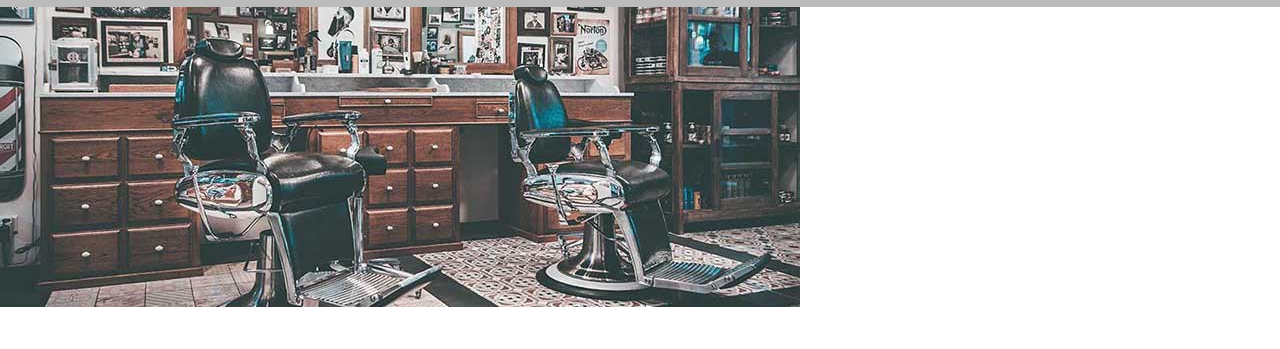
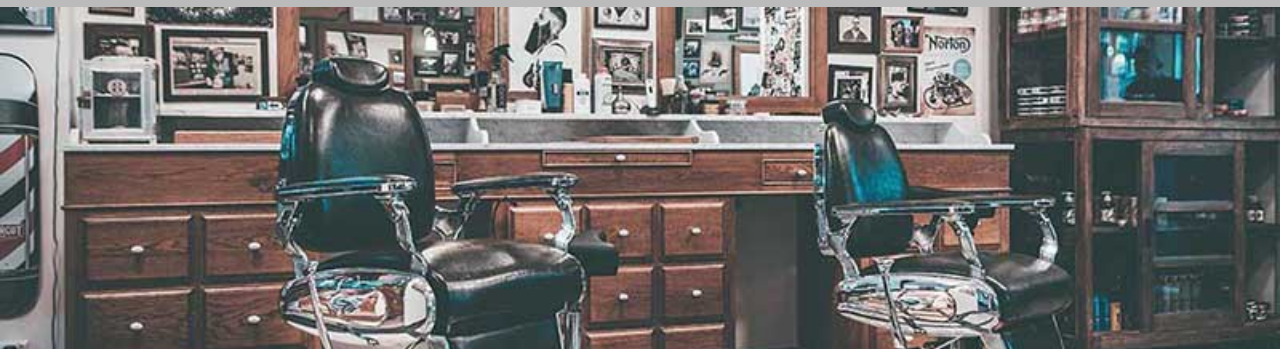
Before and after one commit to NikollasEdu/barbearia_alura_pt2, a plain HTML site: page index.html in a window 1280 px wide. Shown: the part 286-635 px from the top of the page. Drawn offline with Linux system fonts and the light colour scheme.

Commit message:
Update style.css

```diff
--- a/style.css
+++ b/style.css
@@ -4,7 +4,7 @@ body{
 	font-family: 'Roboto', sans-serif;
 }
 
-#banner {
+.banner {
 	width: 100%;
 }
 
```
